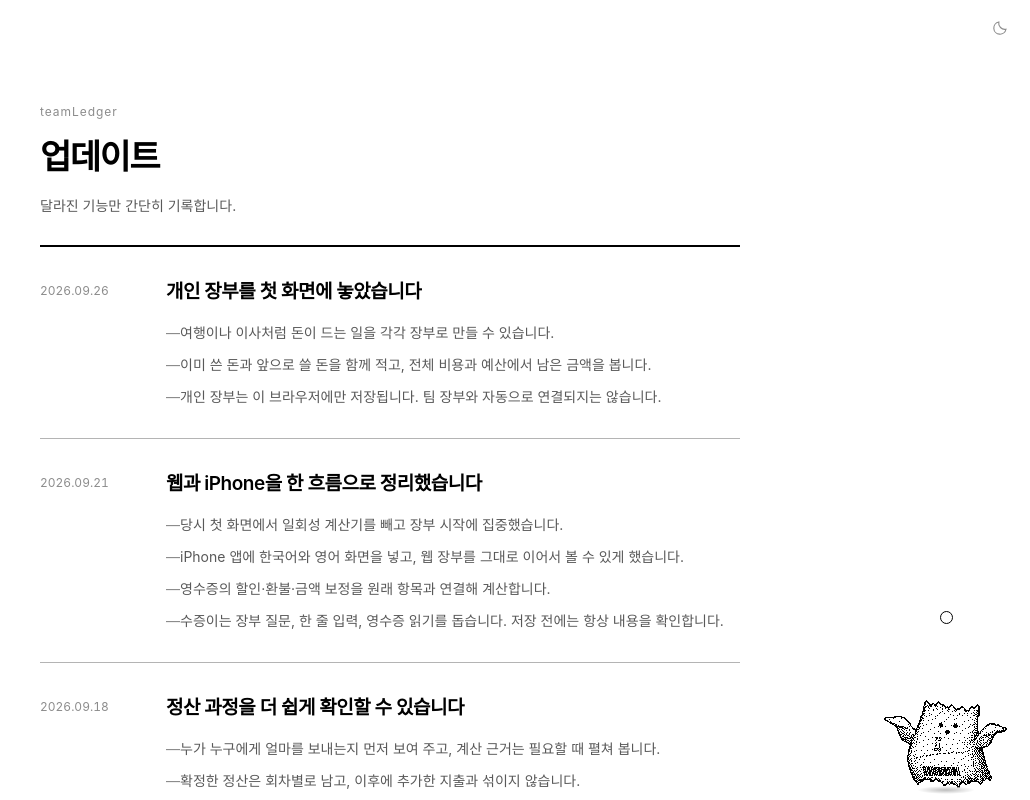
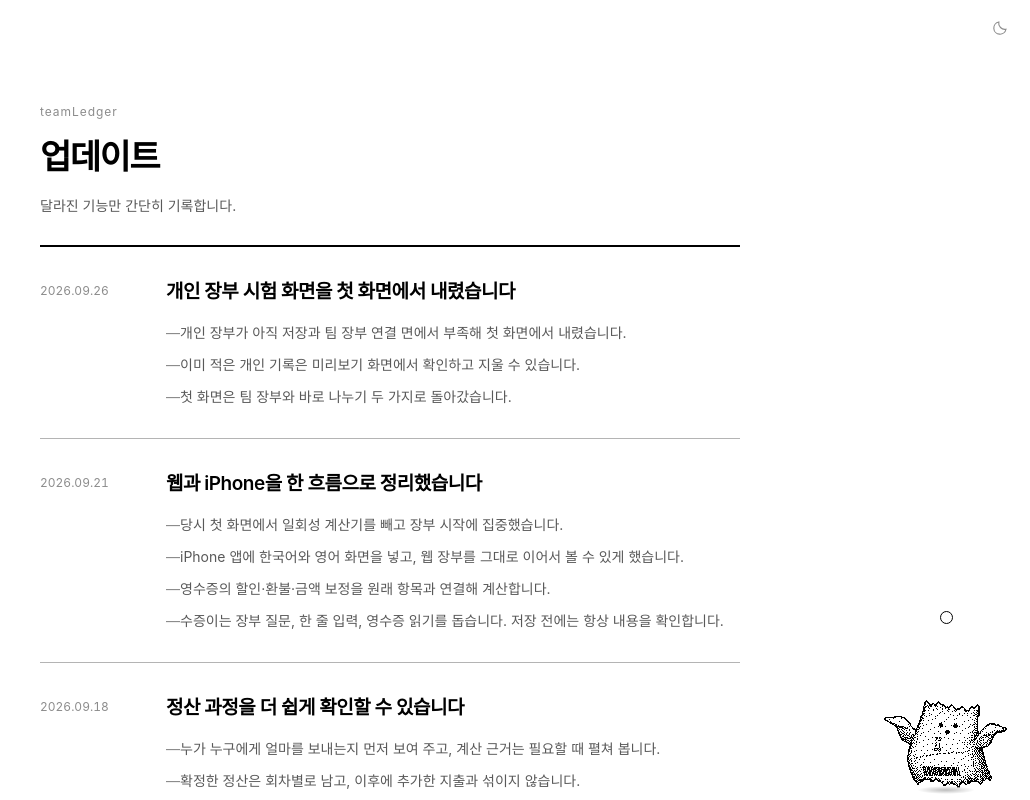
Before and after one commit to kwanu01/Ledger, a Next.js app: page /updates in a window 1280 px wide. Shown: the top 800 px of the page, without its empty margins (250-1280 px from the left). Built offline with nearby package versions, Linux system fonts and the light colour scheme; no server answers; a web font is replaced by a local one.

Commit message:
Keep unvalidated personal preview off public home

```diff
--- a/app/layout.tsx
+++ b/app/layout.tsx
@@ -9,7 +9,7 @@ import Footer from './Footer.tsx';
 
 export const metadata: Metadata = {
   title: 'teamLedger',
-  description: '돈이 드는 일마다 장부를 만들고, 이미 쓴 돈과 앞으로 쓸 돈을 함께 보세요. 함께 쓴 돈은 팀 장부에서 정산할 수 있습니다.',
+  description: '함께 쓴 돈을 장부에 기록하고 정산하세요. 가입 없이 바로 나눠 볼 수도 있습니다.',
   /*
    * 아이콘 (§20)
    *
--- a/app/privacy/PrivacyEnglish.tsx
+++ b/app/privacy/PrivacyEnglish.tsx
@@ -12,7 +12,7 @@ export default function PrivacyEnglish() {
     <p>teamLedger is a web service and iPhone app for recording and settling shared expenses. This policy explains what information we handle, where it is stored, and how you can request deletion.</p>
 
     <h2>On-device and connected ledgers</h2>
-    <p>Personal book names, budgets, items, and amounts entered on the web home page are saved only in that browser. They are not linked to your account or team ledgers and do not sync to other devices. Use “Delete book” to remove a book and its entries. Data from the earlier personal calculator may remain in your browser; you can review and remove it on the <a href="/personal/previous">previous personal records page</a>.</p>
+    <p>Personal book names, budgets, items, and amounts entered in the <a href="/personal/preview">personal book preview</a> are saved only in that browser. They are not linked to your account or team ledgers and do not sync to other devices. Use “Delete book” there to remove a book and its entries. Data from the earlier personal calculator may remain in your browser; you can review and remove it on the <a href="/personal/previous">previous personal records page</a>.</p>
     <p>Ledgers used without signing in, drafts, and appearance, sound, and reminder settings stay on your device. Connecting an account does not automatically upload or merge an existing on-device ledger.</p>
     <p>Entries saved to a connected ledger are stored on our servers and shared with members who can access that ledger. Exported PDF and CSV reports go to the app or location you choose. Reminders are scheduled on your device only after you enable them. We do not currently send remote push notifications for team activity.</p>
 
--- a/app/privacy/page.tsx
+++ b/app/privacy/page.tsx
@@ -35,9 +35,9 @@ export default async function Privacy({ searchParams }: { searchParams: Promise<
 
         <h2>기기 장부와 연결한 장부</h2>
         <p>
-          웹 첫 화면에서 만든 개인 장부의 이름, 예산, 항목과 금액은 해당 브라우저에만 저장합니다.
+          개인 장부 미리보기에서 만든 장부의 이름, 예산, 항목과 금액은 해당 브라우저에만 저장합니다.
           계정이나 팀 장부에 연결되지 않으며 다른 기기와 동기화되지 않습니다.
-          각 장부에서 ‘장부 삭제’를 누르면 그 장부의 기록이 지워집니다.
+          <a href="/personal/preview">개인 장부 미리보기</a>에서 ‘장부 삭제’를 누르면 그 장부의 기록이 지워집니다.
           이전 버전의 개인 계산 기록은 브라우저에 남아 있을 수 있습니다.
           <a href="/personal/previous">이전 개인 기록 화면</a>에서 확인하고 삭제할 수 있습니다.
         </p>
--- a/app/updates/page.tsx
+++ b/app/updates/page.tsx
@@ -5,11 +5,11 @@ export const metadata = { title: '업데이트 — teamLedger' };
 const releases = [
   {
     date: '2026.09.26',
-    title: '개인 장부를 첫 화면에 놓았습니다',
+    title: '개인 장부 시험 화면을 첫 화면에서 내렸습니다',
     items: [
-      '여행이나 이사처럼 돈이 드는 일을 각각 장부로 만들 수 있습니다.',
-      '이미 쓴 돈과 앞으로 쓸 돈을 함께 적고, 전체 비용과 예산에서 남은 금액을 봅니다.',
-      '개인 장부는 이 브라우저에만 저장됩니다. 팀 장부와 자동으로 연결되지는 않습니다.',
+      '개인 장부가 아직 저장과 팀 장부 연결 면에서 부족해 첫 화면에서 내렸습니다.',
+      '이미 적은 개인 기록은 미리보기 화면에서 확인하고 지울 수 있습니다.',
+      '첫 화면은 팀 장부와 바로 나누기 두 가지로 돌아갔습니다.',
     ],
   },
   {
```
Also changed, not shown: app/page.tsx (+2 -5 lines), app/personal/preview/page.tsx (added, +11 -0 lines).
